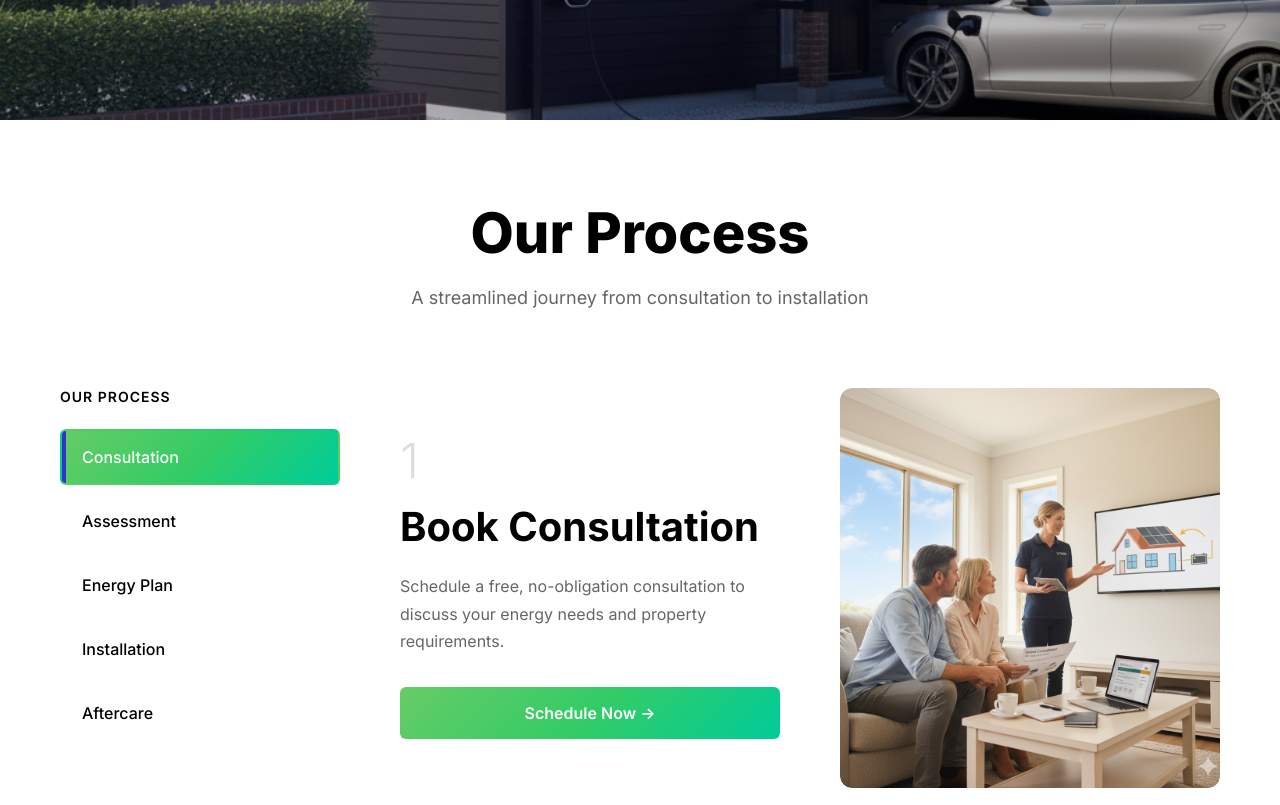
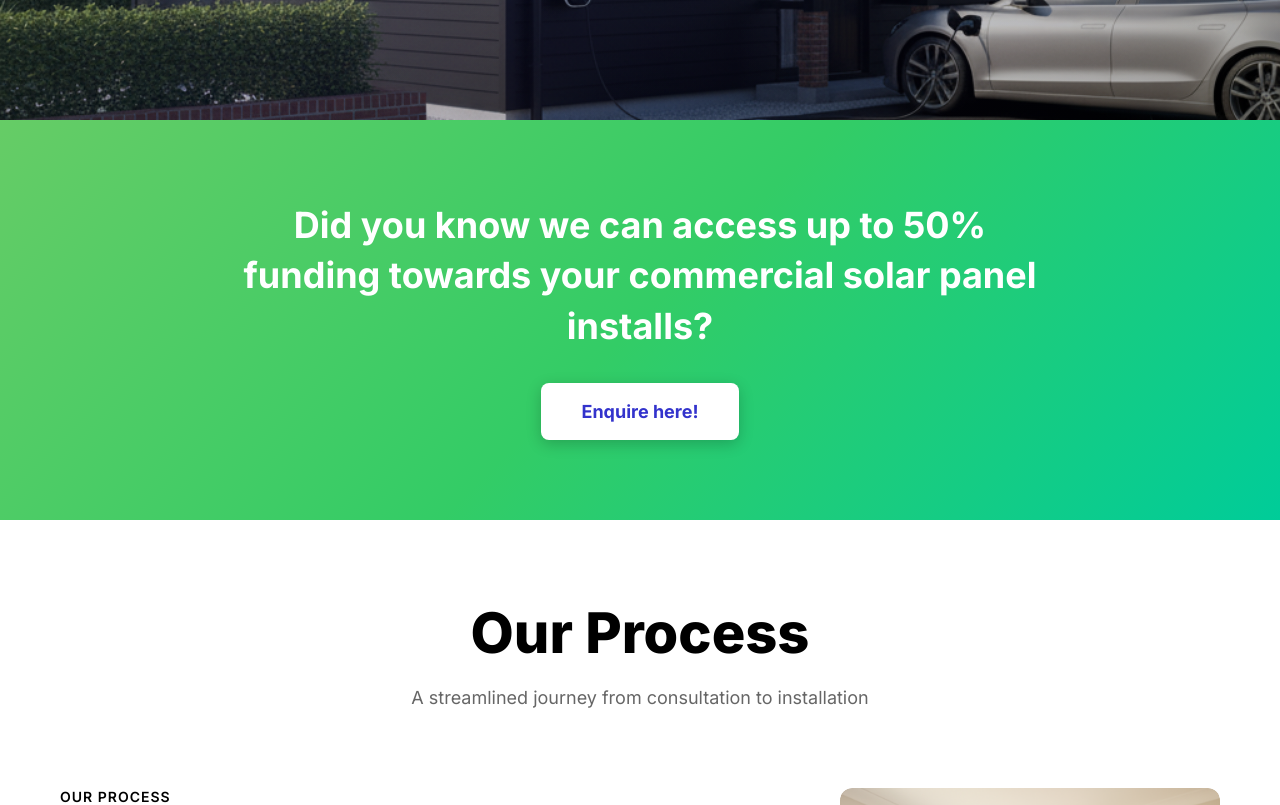
Before and after one commit to margav-energy/Margav-Solar-Website, a React (Vite) app: page / in a window 1280 px wide. Shown: the part 680-1485 px from the top of the page. Built offline with nearby package versions, Linux system fonts and the light colour scheme; no server answers.

Commit message:
Update CommercialCTA text for clarity and remove duplicate component from Home page

```diff
--- a/src/components/CommercialCTA.jsx
+++ b/src/components/CommercialCTA.jsx
@@ -246,7 +246,8 @@ const CommercialCTA = () => {
           <ScrollAnimation animation="fadeInUp" delay={0}>
             <div className="commercial-cta-content">
               <p className="commercial-cta-text">
-                Did you know you can access up to 50% funding on solar panels for commercial properties?
+                {/* Did you know you can access up to 50% funding on solar panels for commercial properties? */}
+                Did you know we can access up to 50% funding towards your commercial solar panel installs?
               </p>
               <button className="btn btn-enquire" onClick={openModal}>
                 Enquire here!
--- a/src/pages/Home.jsx
+++ b/src/pages/Home.jsx
@@ -12,13 +12,14 @@ const Home = () => {
   return (
     <>
       <Hero />
+      <CommercialCTA />
       <Process />
       <Services />
       {/* <FeaturesSection /> */}
       {/* <ProductsSection /> */}
       {/* <Statistics /> */}
       <SavingsCalculator />
-      <CommercialCTA />
+
     </>
   )
 }
```
